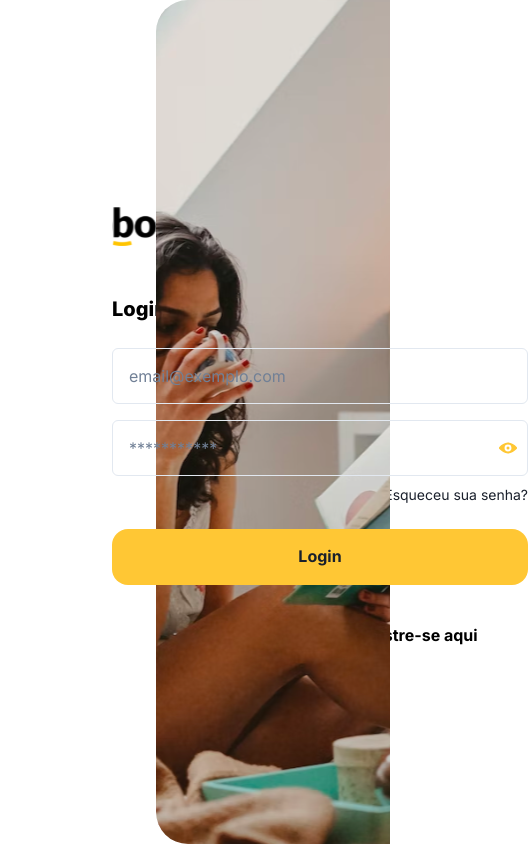
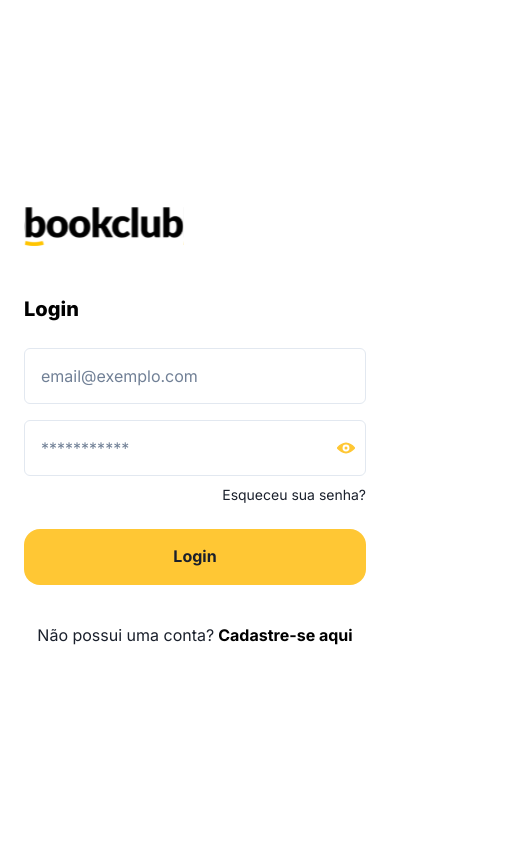
Before and after one commit to DiogoPaess/bookclub-web, a React (Create React App) app: page / in a window 390 px wide. Shown: the whole page, 528 px wide, since content can reach past the window. Built offline with nearby package versions, Linux system fonts and the light colour scheme.

Commit message:
feat: implement responsives

```diff
--- a/src/modeles/unauthenticated/screens/Login/index.js
+++ b/src/modeles/unauthenticated/screens/Login/index.js
@@ -6,13 +6,14 @@
     <Flex flexDir="row" w="100vw" h="100vh">
       <Flex
         justifyContent="center"
-        alignItems="flex-start"
-        paddingLeft="112px"
+        alignItems={['center', 'flex-start']}
+        paddingLeft={['0px', '0px', '0px', '112px']}
+        padding={['24px', '48px', '80px', '0px']}
         flexDir="column"
-        w="40%"
+        w={['100%', '100%', '100%', '40%']}
         h="100%"
       >
-        <Flex flexDir="column" w="416px">
+        <Flex flexDir="column" w={['100%', '100%', '100%', '416px']}>
           <Img src="/img/logo.svg.svg" alt="BookClub Logo" w="160px" h="48px" />
           <Text.ScreenTitle mt="48px">Login</Text.ScreenTitle>
           <Input mt="24px" placeholder="email@exemplo.com" />
@@ -36,7 +37,7 @@
         </Flex>
       </Flex>
       <Flex
-        w="60%"
+        w={['0', '0px', '0px', '60%']}
         h="100%"
         backgroundImage="url('/img/Auth_background.svg.svg')"
         backgroundSize="cover"
```
